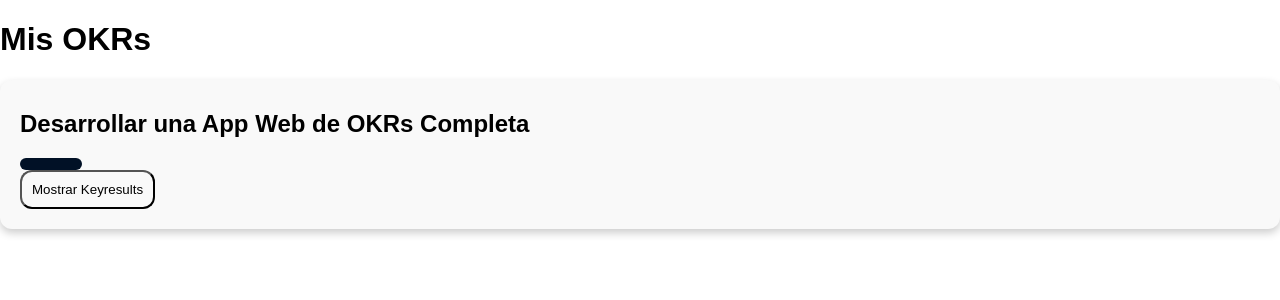
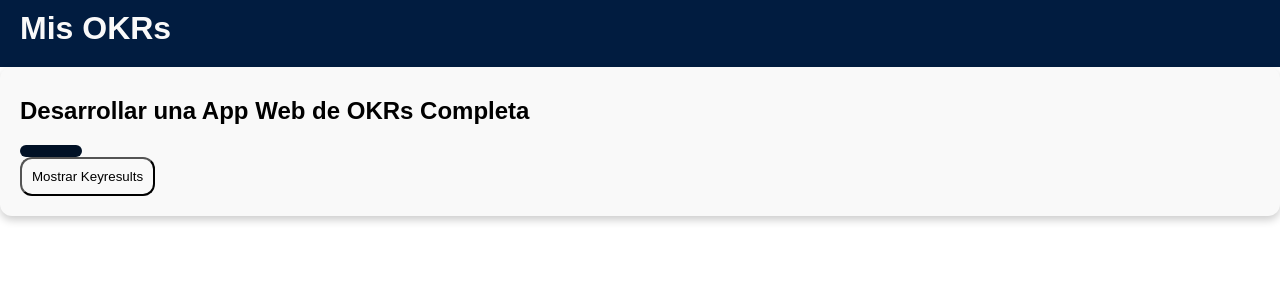
Before and after one commit to Tjiersv/okr-angular-app, an Angular app: page / in a window 1280 px wide. Shown: the top 300 px of the page. Built offline with nearby package versions, Linux system fonts and the light colour scheme.

Commit message:
feat: add style to header component

```diff
--- a/src/app/pages/home/components/header/header.component.html
+++ b/src/app/pages/home/components/header/header.component.html
@@ -1,3 +1,3 @@
-<header class="">
+<header class="header-wrapper">
     <h1>{{ title }}</h1>
 </header>
--- a/src/app/pages/home/components/header/header.component.scss
+++ b/src/app/pages/home/components/header/header.component.scss
@@ -0,0 +1,11 @@
+@import '../../../../styles/variables.scss';
+
+h1{
+    margin: 0;
+}
+
+.header-wrapper {
+    background-color: $primary-color;
+    color: $white-color;
+    padding: $global-padding;
+}
```
